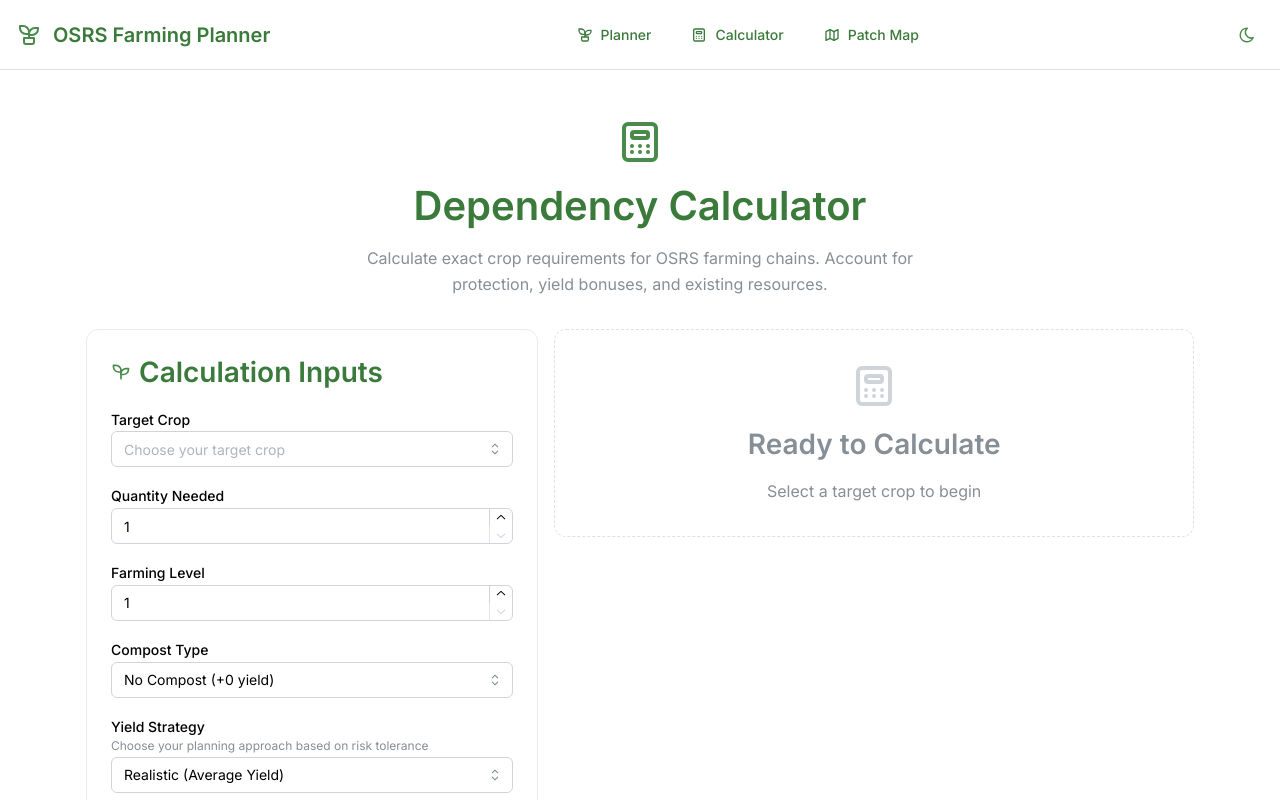
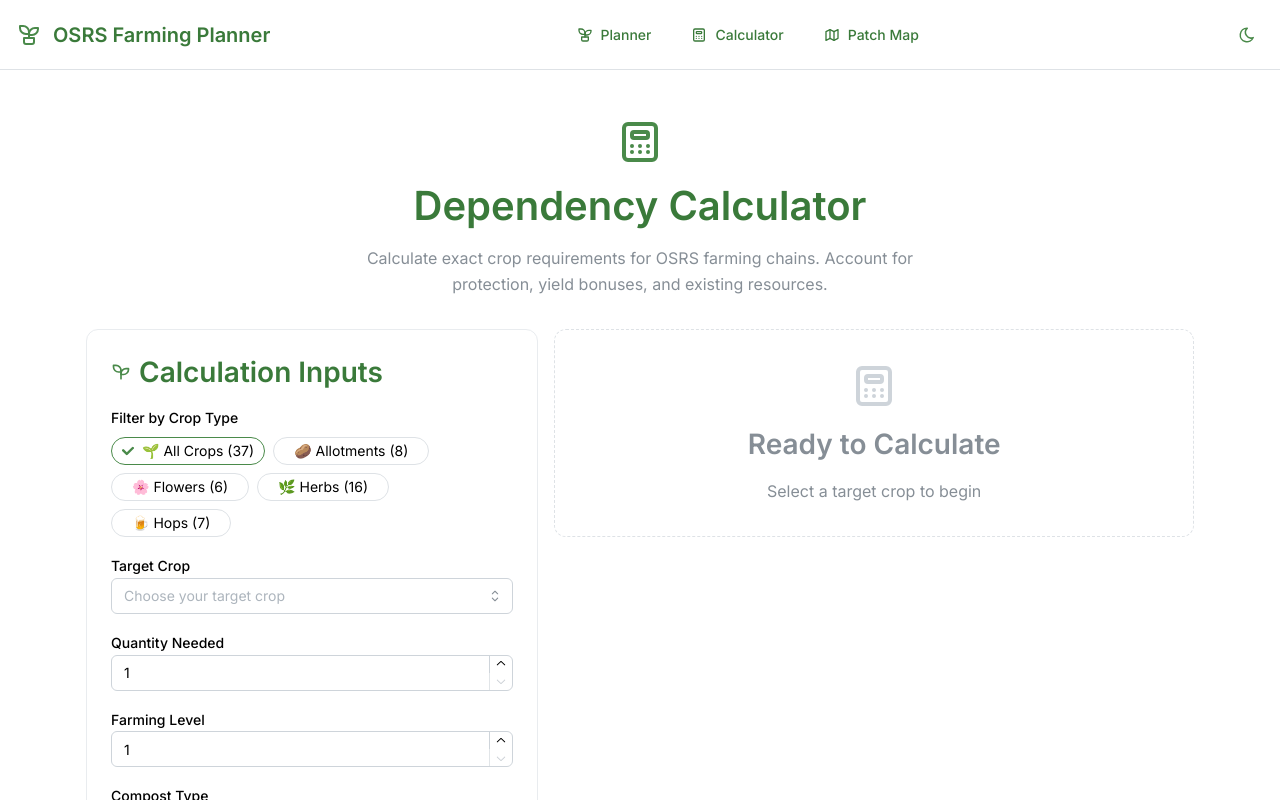
Before and after one commit to cjennison/osrs-farming-planner, a Next.js app: page /calculator in a window 1280 px wide. Shown: the top 800 px of the page. Built offline with nearby package versions, Linux system fonts and the light colour scheme.

Commit message:
added filters

```diff
--- a/src/components/ui/CalculatorInputs.tsx
+++ b/src/components/ui/CalculatorInputs.tsx
@@ -3,8 +3,10 @@
 import {
   ActionIcon,
   Alert,
+  Badge,
   Button,
   Card,
+  Chip,
   Group,
   NumberInput,
   Select,
@@ -14,12 +16,24 @@
   Tooltip,
 } from "@mantine/core";
 import { IconInfoCircle, IconLeaf, IconSeedling } from "@tabler/icons-react";
+import { useState, useMemo, useEffect } from "react";
 import type { YieldStrategy } from "@/lib/calculators/dependency-calculator";
-import { getCropSelectData } from "@/lib/crop-options";
+import { getCropSelectData, getCropCounts } from "@/lib/crop-options";
 import type { CropOption } from "@/lib/crop-options";
+import { getCropsByType } from "@/lib/farming-data-simple";
 
 // Get crop options from data files instead of hardcoded array
 const CROP_SELECT_DATA = getCropSelectData();
+const CROP_COUNTS = getCropCounts();
+
+// Crop type filter options
+const CROP_TYPE_FILTERS = [
+  { value: "all", label: "All Crops", icon: "🌱", count: CROP_COUNTS.all },
+  { value: "allotment", label: "Allotments", icon: "🥔", count: CROP_COUNTS.allotment },
+  { value: "flower", label: "Flowers", icon: "🌸", count: CROP_COUNTS.flower },
+  { value: "herb", label: "Herbs", icon: "🌿", count: CROP_COUNTS.herb },
+  { value: "hops", label: "Hops", icon: "🍺", count: CROP_COUNTS.hops },
+];
 
 const COMPOST_OPTIONS = [
   { value: "none", label: "No Compost", bonus: 0 },
@@ -81,6 +95,39 @@
   selectedCrop,
   getDependencyChain,
 }: CalculatorInputsProps) {
+  // Local state for crop type filter
+  const [selectedCropType, setSelectedCropType] = useState<string>("all");
+
+  // Filter crop options based on selected type
+  const filteredCropOptions = useMemo(() => {
+    if (selectedCropType === "all") {
+      return CROP_SELECT_DATA;
+    }
+
+    // Get crops of the selected type
+    const cropsOfType = getCropsByType(selectedCropType as "allotment" | "flower" | "hops" | "herb");
+    const cropIds = new Set(cropsOfType.map(crop => crop.id));
+
+    // Filter the select data to only include crops of the selected type
+    return CROP_SELECT_DATA.filter(option => cropIds.has(option.value));
+  }, [selectedCropType]);
+
+  // Reset target crop when filter changes and current crop is not in filtered results
+  useEffect(() => {
+    if (targetCrop) {
+      const isTargetCropInFilter = filteredCropOptions.some(option => option.value === targetCrop);
+      if (!isTargetCropInFilter) {
+        setTargetCrop("");
+      }
+    }
+  }, [selectedCropType, filteredCropOptions, targetCrop, setTargetCrop]);
+
+  // Handle crop type filter changes
+  const handleCropTypeChange = (value: string | string[]) => {
+    const newCropType = Array.isArray(value) ? value[0] || "all" : value;
+    setSelectedCropType(newCropType);
+  };
+
   return (
     <Card
       p="lg"
@@ -98,10 +145,44 @@
           </Title>
         </Group>
 
+        {/* Crop Type Filter */}
+        <Stack gap="xs">
+          <Text size="sm" fw={500}>
+            Filter by Crop Type
+          </Text>
+          <Chip.Group
+            value={selectedCropType}
+            onChange={handleCropTypeChange}
+          >
+            <Group gap="xs">
+              {CROP_TYPE_FILTERS.map((filter) => (
+                <Chip
+                  key={filter.value}
+                  value={filter.value}
+                  variant="outline"
+                  size="sm"
+                >
+                  {filter.icon} {filter.label} ({filter.count})
+                </Chip>
+              ))}
+            </Group>
+          </Chip.Group>
+        </Stack>
+
         <Select
-          label="Target Crop"
+          key={selectedCropType} // Force remount when filter changes
+          label={
+            <Group gap="xs" align="center">
+              <Text size="sm" fw={500}>Target Crop</Text>
+              {selectedCropType !== "all" && (
+                <Badge size="sm" variant="light" color="blue">
+                  {filteredCropOptions.length} available
+                </Badge>
+              )}
+            </Group>
+          }
           placeholder="Choose your target crop"
-          data={CROP_SELECT_DATA}
+          data={filteredCropOptions}
           value={targetCrop}
           onChange={(value) => setTargetCrop(value || "")}
           searchable
--- a/src/lib/crop-options.ts
+++ b/src/lib/crop-options.ts
@@ -2,7 +2,7 @@
  * Shared crop options utility for generating crop selector data from JSON
  */
 
-import { getAllCrops } from "./farming-data-simple";
+import { getAllCrops, getCropsByType } from "./farming-data-simple";
 
 export interface CropOption {
   value: string;
@@ -40,3 +40,16 @@
     label: `${crop.label} (Level ${crop.level})`
   }));
 }
+
+/**
+ * Get crop counts by type for filter badges
+ */
+export function getCropCounts() {
+  return {
+    all: getAllCrops().length,
+    allotment: getCropsByType("allotment").length,
+    flower: getCropsByType("flower").length,
+    herb: getCropsByType("herb").length,
+    hops: getCropsByType("hops").length,
+  };
+}
```
